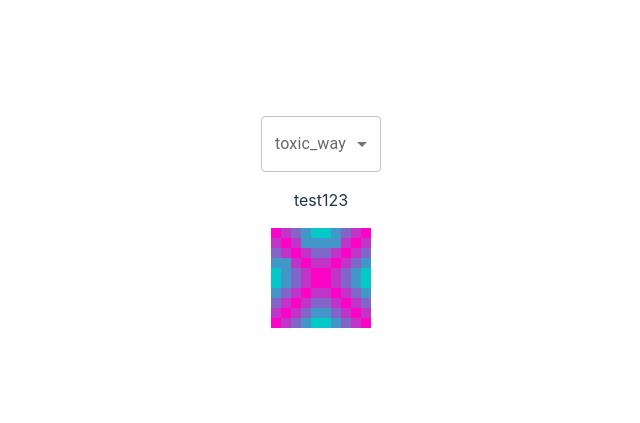
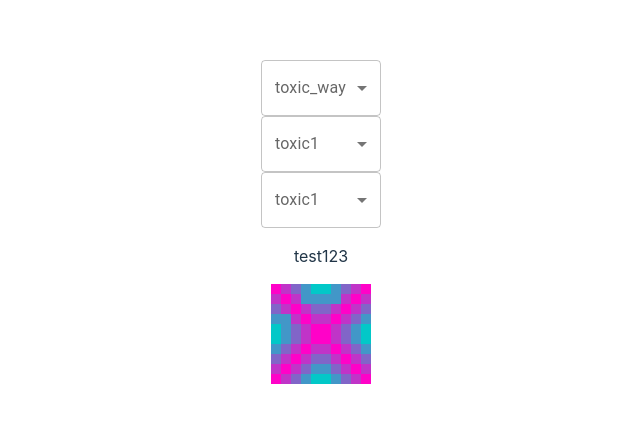
Before and after one commit to mitaka1303/poison, a React (Vite) app: page / in a window 1280 px wide. Shown: the part 175-598 px from the top of the page, without its empty margins (319-959 px from the left). Built offline with nearby package versions, Linux system fonts and the light colour scheme.

Commit message:
color test

```diff
--- a/src/App.jsx
+++ b/src/App.jsx
@@ -5,6 +5,7 @@ import './App.css'
 import IconRender from './icon_render'
 import color_mixer from './color_mixer'
 import Form from './form'
+import ToxicForm from './toxic_form'
 
 function App() {
   const [toxic_way, set_toxic_way] = useState(10)
@@ -20,8 +21,8 @@ function App() {
     <>
       <div>
         <Form set_toxic_way={set_toxic_way}/>
-        <toxic_form set_toxic_color1={set_toxic_color1}/>
-        <toxic_form set_toxic_color2={set_toxic_color2}/>
+        <ToxicForm set_toxic_color1={set_toxic_color1}/>
+        <ToxicForm set_toxic_color2={set_toxic_color2}/>
         <IconRender colorData = {colorData} toxic_way={toxic_way} />
       </div>
     </>
--- a/src/toxic_form.jsx
+++ b/src/toxic_form.jsx
@@ -6,7 +6,7 @@ import FormControl from '@mui/material/FormControl';
 import Select from '@mui/material/Select';
 
 
-export default function toxicForm(props) {
+export default function ToxicForm(props) {
     const [age, setAge] = React.useState('');
 
   const handleChange = (event) => {
@@ -24,7 +24,7 @@ export default function toxicForm(props) {
           label="Age"
           onChange={handleChange}
         >
-          <MenuItem value={[100, 200, 3]}>刺毒,咬毒</MenuItem>
+          <MenuItem value={10}>刺毒,咬毒</MenuItem>
           <MenuItem value={20}>粘液毒</MenuItem>
           <MenuItem value={30}>食中毒</MenuItem>
         </Select>
```
